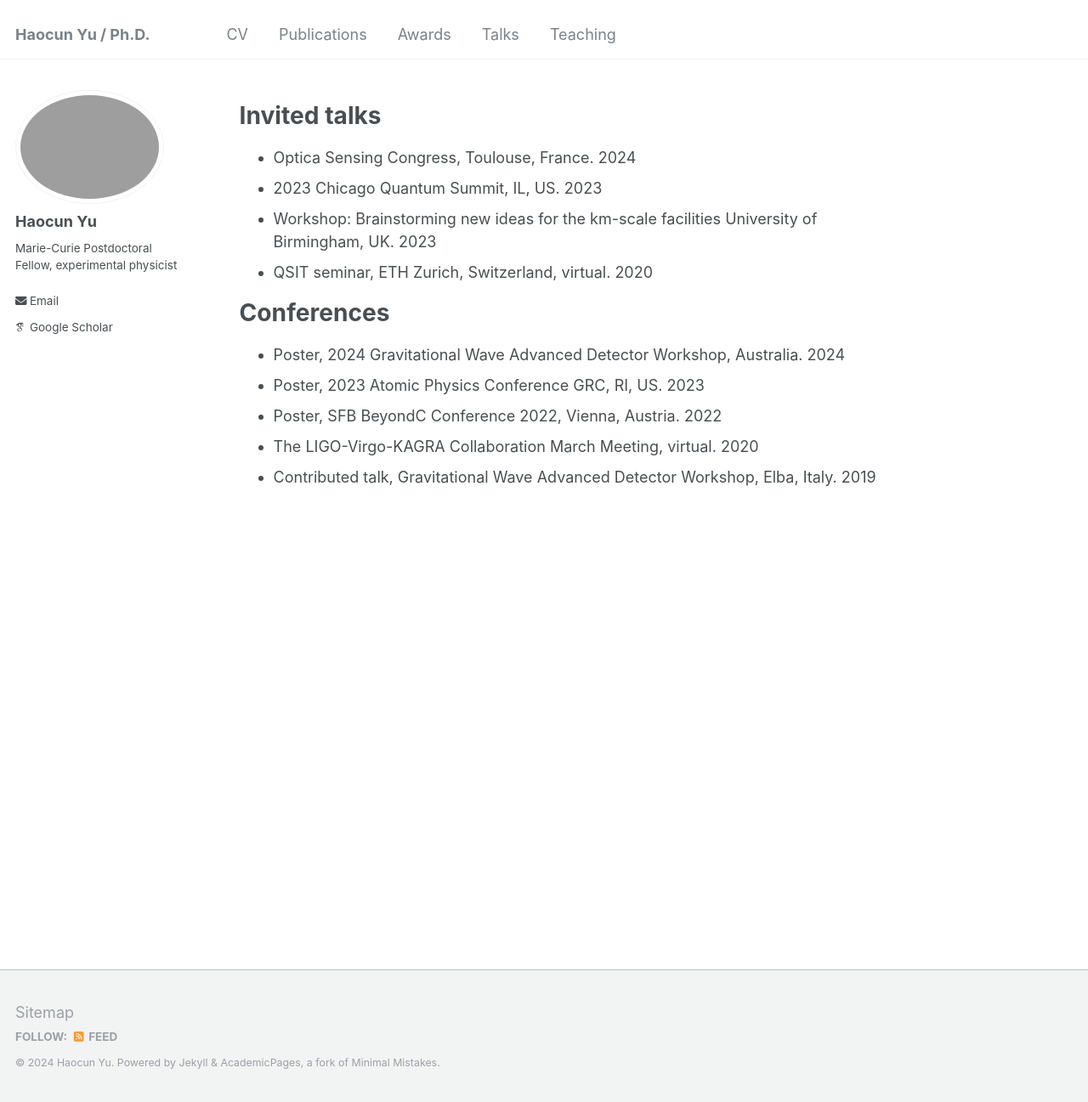
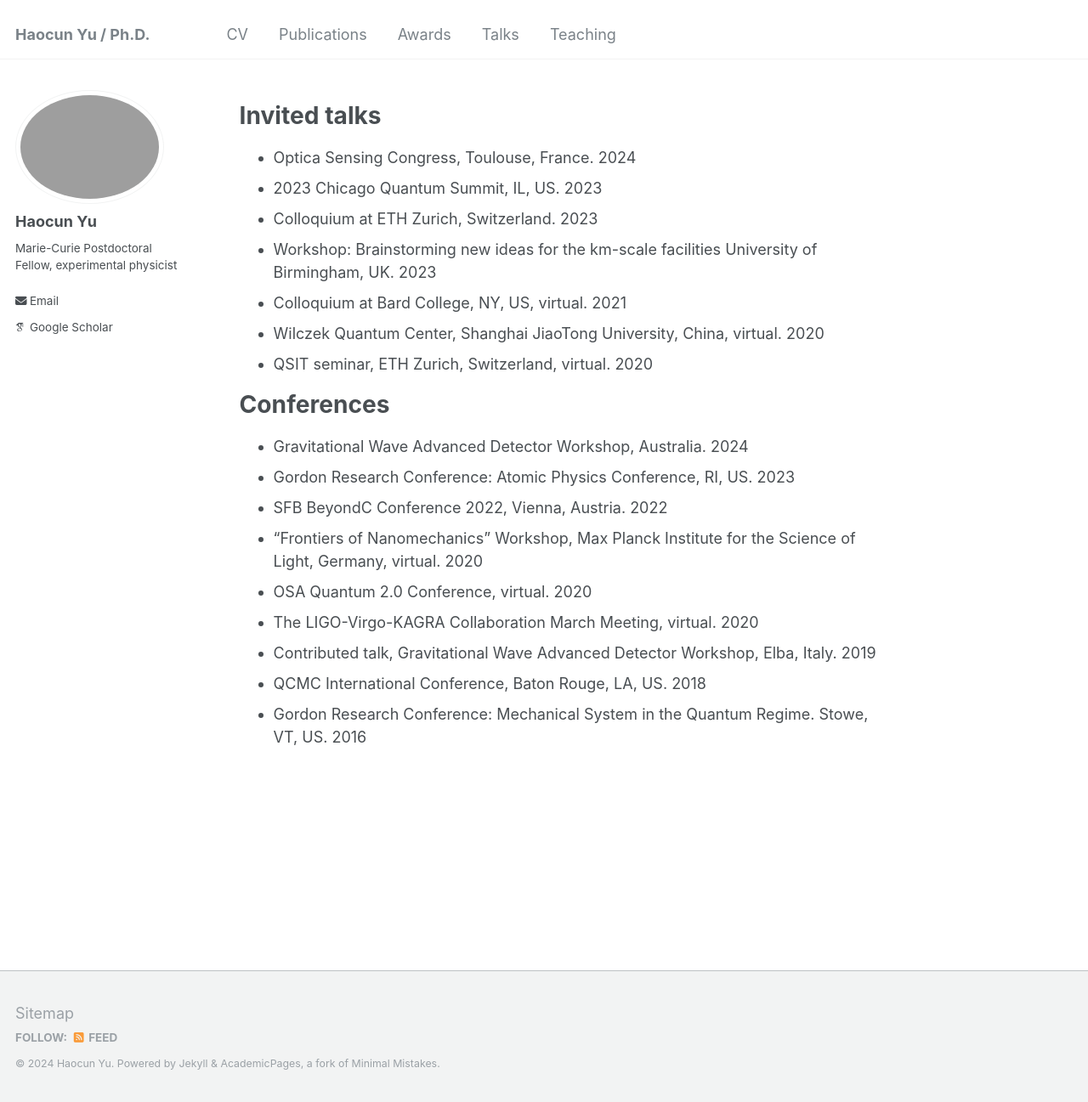
Before and after one commit to Haocun/haocun.github.io, a Jekyll site: the page built from _pages/talk.md, in a window 1280 px wide and 1297 px high. Shown: the whole window at 85% size. Built offline with Jekyll 4.4.1, drawn with Linux system fonts in a browser that asks for light colours; some web fonts are replaced.

Commit message:
Update talks

```diff
--- a/_pages/talk.md
+++ b/_pages/talk.md
@@ -8,29 +8,30 @@ author_profile: true
 # Invited talks
 * Optica Sensing Congress, Toulouse, France. 2024
 * 2023 Chicago Quantum Summit, IL, US.	2023
+* Colloquium at ETH Zurich, Switzerland.	2023
 * Workshop: Brainstorming new ideas for the km-scale facilities University of Birmingham, UK.	2023
+* Colloquium at Bard College, NY, US, virtual.	2021
+* Wilczek Quantum Center, Shanghai JiaoTong University, China, virtual.	2020
 * QSIT seminar, ETH Zurich, Switzerland, virtual.	2020
 
 # Conferences
-* Poster, 2024 Gravitational Wave Advanced Detector Workshop, Australia.	2024
-* Poster, 2023 Atomic Physics Conference GRC, RI, US.	2023
-* Poster, SFB BeyondC Conference 2022, Vienna, Austria.	2022
+* Gravitational Wave Advanced Detector Workshop, Australia.	2024
+* Gordon Research Conference: Atomic Physics Conference, RI, US.	2023
+* SFB BeyondC Conference 2022, Vienna, Austria.	2022
+* “Frontiers of Nanomechanics” Workshop, Max Planck Institute for the Science of Light, Germany, virtual.	2020
+* OSA Quantum 2.0 Conference, virtual.	2020
 * The LIGO-Virgo-KAGRA Collaboration March Meeting, virtual. 2020
 * Contributed talk, Gravitational Wave Advanced Detector Workshop, Elba, Italy.	2019
+* QCMC International Conference, Baton Rouge, LA, US.	2018
+* Gordon Research Conference: Mechanical System in the Quantum Regime. Stowe, VT, US.	2016
 
 
 <!--
 Invited talk, Ocean College, Zhejiang University, China, virtual.	2021
-Invited talk, colloquium at Bard College, NY, US, virtual.	2021
 Invited talk. Wilczek Quantum Center, Shanghai JiaoTong University, China, virtual.	2020
-Poster, “Frontiers of Nanomechanics” Workshop, Max Planck Institute for the Science of Light, Germany, virtual.	2020
-Poster, OSA Quantum 2.0 Conference, virtual.	2020
-
 
 Invited talk, GrEAT Conference, Wuhan, China.	2019
 Invited talk, Shanghai Observatory, Shanghai, China.	2018
-Poster, QCMC International Conference, Baton Rouge, LA, US.	2018
-Gordon Research Conference: Mechanical System in the Quantum Regime. Stowe, VT, US.	201
 
 * [Characterization of a superconducting metamaterial quantum many-body simulator](https://meetings.aps.org/Meeting/MAR22/Session/N41.6) <br> <ins>Xueyue Zhang</ins>, Eun Jong Kim, Oskar Painter. APS March Meeting, Chicago IL (2022)
 
```
